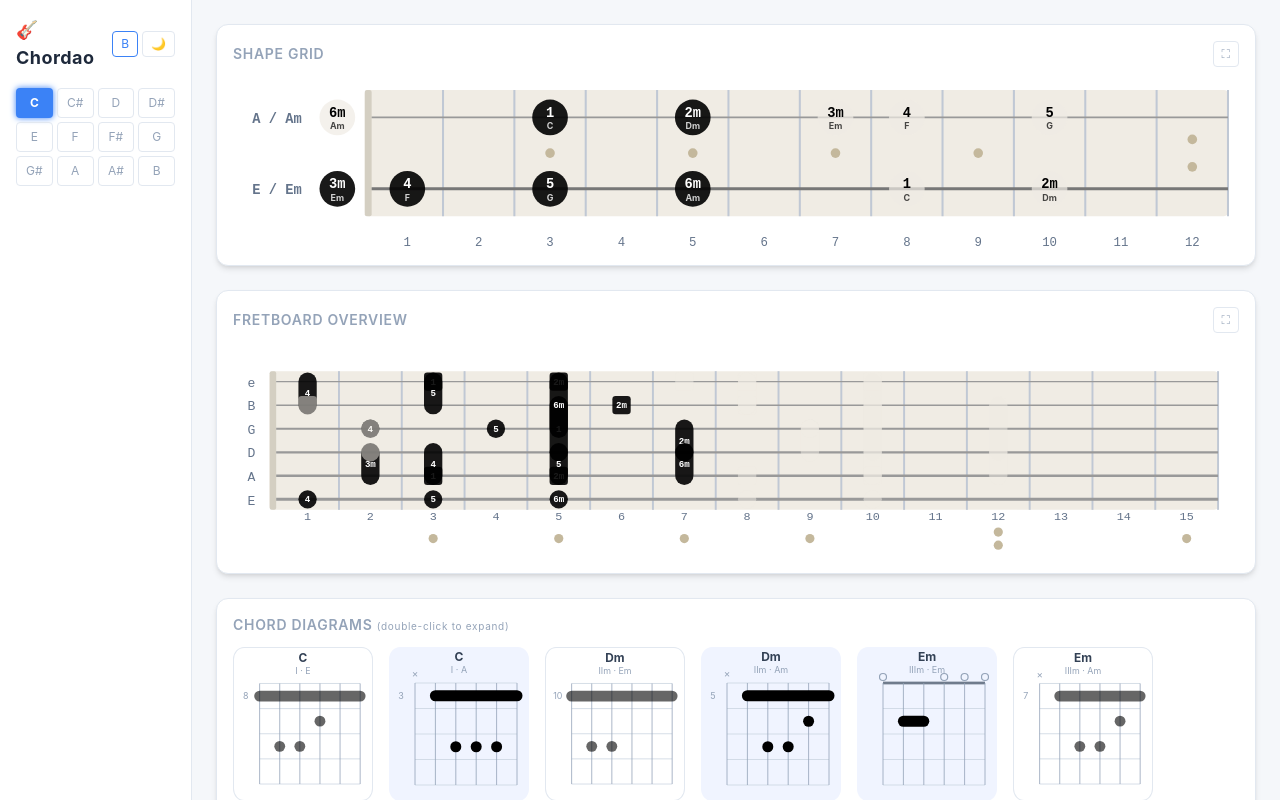
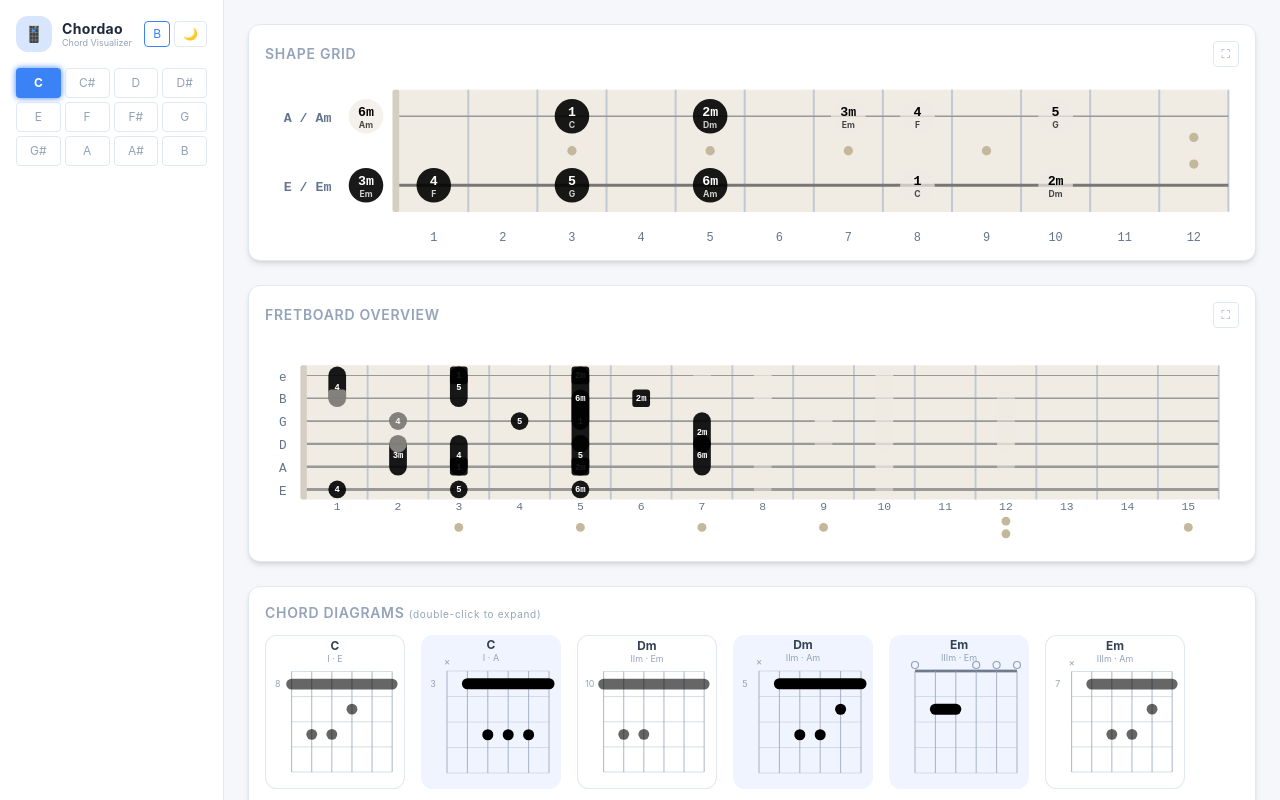
Before and after one commit to W-Mai/chordao, a React (Vite) app: page / in a window 1280 px wide. Shown: the top 800 px of the page. Built offline with nearby package versions, Linux system fonts and the light colour scheme.

Commit message:
style: widen sidebar to 224px on desktop

```diff
--- a/src/App.tsx
+++ b/src/App.tsx
@@ -72,12 +72,18 @@ function App() {
   return (
     <div className="flex flex-col md:flex-row min-h-screen">
       {/* Sidebar */}
-      <aside className="w-full md:w-48 shrink-0 border-b md:border-b-0 md:border-r border-bp-line bg-bp-surface p-3 md:p-4
+      <aside className="w-full md:w-56 shrink-0 border-b md:border-b-0 md:border-r border-bp-line bg-bp-surface p-3 md:p-4
                         flex flex-col gap-3 md:gap-4 transition-colors
                         [body.light_&]:bg-lt-surface [body.light_&]:border-lt-line">
-        <div className="flex items-center justify-between">
-          <h1 className="text-lg font-bold tracking-wide">🎸 Chordao</h1>
-          <div className="flex gap-1">
+        <div className="flex items-center gap-2.5">
+          <div className="w-9 h-9 rounded-xl bg-bp-accent/20 [body.light_&]:bg-lt-accent/20 flex items-center justify-center shrink-0">
+            <img src={`${import.meta.env.BASE_URL}logo.svg`} alt="" className="w-6 h-6" />
+          </div>
+          <div className="flex-1 min-w-0">
+            <h1 className="text-sm font-bold tracking-wide leading-tight">Chordao</h1>
+            <p className="text-[9px] text-bp-muted [body.light_&]:text-lt-muted leading-tight">Chord Visualizer</p>
+          </div>
+          <div className="flex gap-1 shrink-0">
             <button
               onClick={toggleBarre}
               className={`text-xs px-2 py-1 rounded border cursor-pointer transition-colors ${
```
